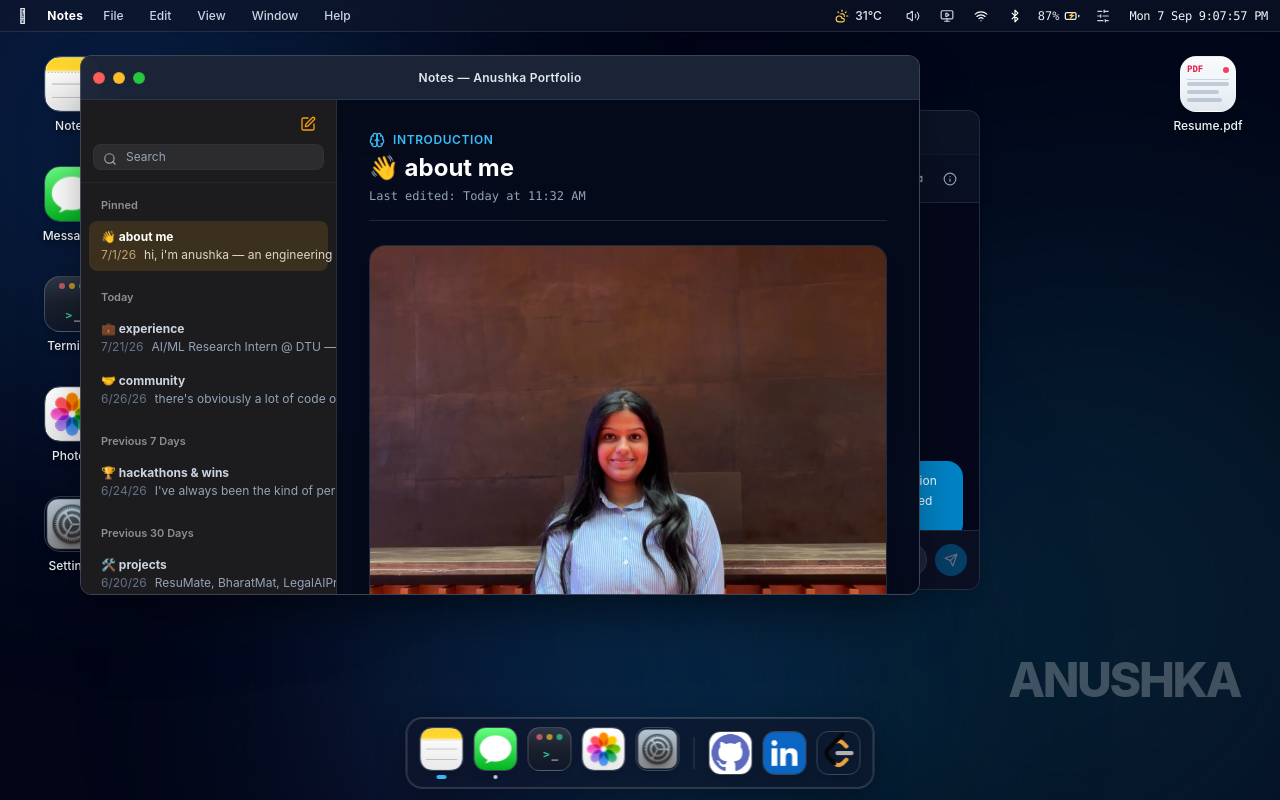
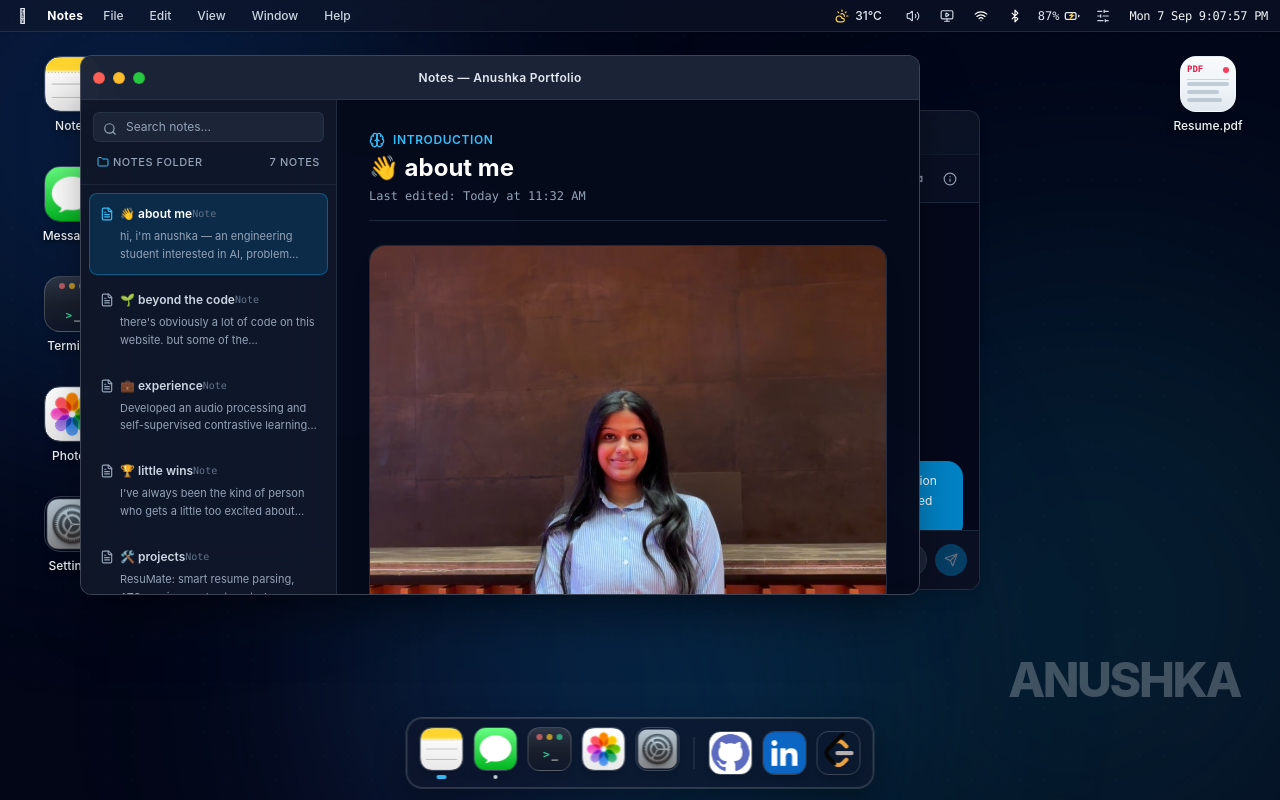
Before and after one commit to anushkaaaguptaa/anushka-portfolio, a React (Vite) app: page / in a window 1280 px wide. Built offline with nearby package versions, Linux system fonts and the light colour scheme.

Commit message:
Update Notes sidebar snippets to match real note content and auto-scroll content to top on note selection

```diff
--- a/src/components/windows/NotesWindow.tsx
+++ b/src/components/windows/NotesWindow.tsx
@@ -39,104 +39,66 @@ import {
   Camera,
   Terminal,
   Zap,
-  SquarePen,
 } from 'lucide-react';
 import { useWindowManager } from '../../context/WindowManagerContext';
-
-interface NoteItem {
-  id: NotesSectionId;
-  label: string;
-  date: string;
-  snippet: string;
-}
-
-interface NoteGroup {
-  groupName: string;
-  items: NoteItem[];
-}
-
-const NOTE_GROUPS: NoteGroup[] = [
-  {
-    groupName: 'Pinned',
-    items: [
-      {
-        id: 'about',
-        label: '👋 about me',
-        date: '7/1/26',
-        snippet: "hi, i'm anushka — an engineering student interested in AI, problem solving, and building products that people can actually use.",
-      },
-    ],
-  },
-  {
-    groupName: 'Today',
-    items: [
-      {
-        id: 'experience',
-        label: '💼 experience',
-        date: '7/21/26',
-        snippet: 'AI/ML Research Intern @ DTU — audio processing & self-supervised contrastive learning pipeline for infant cry classification.',
-      },
-      {
-        id: 'beyond-the-code',
-        label: '🤝 community',
-        date: '6/26/26',
-        snippet: "there's obviously a lot of code on this website. Karuna NGO volunteer work & personal reflections outside the screen.",
-      },
-    ],
-  },
-  {
-    groupName: 'Previous 7 Days',
-    items: [
-      {
-        id: 'achievements',
-        label: '🏆 hackathons & wins',
-        date: '6/24/26',
-        snippet: "I've always been the kind of person who gets a little too excited about learning something new — scholarships & hackathons.",
-      },
-    ],
-  },
-  {
-    groupName: 'Previous 30 Days',
-    items: [
-      {
-        id: 'projects',
-        label: '🛠️ projects',
-        date: '6/20/26',
-        snippet: 'ResuMate, BharatMat, LegalAIPro — AI-driven tools, civic engagement, and legal technology platforms.',
-      },
-      {
-        id: 'hackathons',
-        label: '👩‍💻 hackathons',
-        date: '6/15/26',
-        snippet: 'i really like the part where an idea goes from “what if...” to “wait, we actually built this.”',
-      },
-    ],
-  },
-  {
-    groupName: 'Older',
-    items: [
-      {
-        id: 'contact',
-        label: '💬 hit me up',
-        date: '6/10/26',
-        snippet: "i genuinely like talking to people — hearing perspectives i haven't considered, stress-testing ideas & grabbing coffee.",
-      },
-    ],
-  },
-];
 
 export const NotesWindow: React.FC = () => {
   const [activeSection, setActiveSection] = useState<NotesSectionId>('about');
   const [searchQuery, setSearchQuery] = useState('');
   const [copiedEmail, setCopiedEmail] = useState(false);
   const { openWindow, openPhotosFolder } = useWindowManager();
-  const contentPaneRef = useRef<HTMLDivElement>(null);
+  const contentRef = useRef<HTMLDivElement>(null);
 
   useEffect(() => {
-    if (contentPaneRef.current) {
-      contentPaneRef.current.scrollTop = 0;
+    if (contentRef.current) {
+      contentRef.current.scrollTop = 0;
     }
   }, [activeSection]);
+
+  const sidebarItems: Array<{ id: NotesSectionId; label: string; icon: string; snippet: string }> = [
+    {
+      id: 'about',
+      label: '👋 about me',
+      icon: '👋',
+      snippet: "hi, i'm anushka — an engineering student interested in AI, problem solving, and building products...",
+    },
+    {
+      id: 'beyond-the-code',
+      label: '🌱 beyond the code',
+      icon: '🌱',
+      snippet: "there's obviously a lot of code on this website. but some of the experiences...",
+    },
+    {
+      id: 'experience',
+      label: '💼 experience',
+      icon: '💼',
+      snippet: 'Developed an audio processing and self-supervised contrastive learning pipeline...',
+    },
+    {
+      id: 'achievements',
+      label: '🏆 little wins',
+      icon: '🏆',
+      snippet: "I've always been the kind of person who gets a little too excited about learning...",
+    },
+    {
+      id: 'projects',
+      label: '🛠️ projects',
+      icon: '🛠️',
+      snippet: 'ResuMate: smart resume parsing, ATS scoring, and automated internship recommendations.',
+    },
+    {
+      id: 'hackathons',
+      label: '👩‍💻 hackathons',
+      icon: '👩‍💻',
+      snippet: 'i really like the part where an idea goes from “what if...” to “wait, we actually built this.”',
+    },
+    {
+      id: 'contact',
+      label: '💬 hit me up',
+      icon: '💬',
+      snippet: "i genuinely like talking to people — hearing perspectives i haven't considered...",
+    },
+  ];
 
   const handleCopyEmail = () => {
     navigator.clipboard.writeText(CONTACT_DATA.links.email);
@@ -144,91 +106,67 @@ export const NotesWindow: React.FC = () => {
     setTimeout(() => setCopiedEmail(false), 2000);
   };
 
+  const filteredItems = sidebarItems.filter(
+    (item) =>
+      item.label.toLowerCase().includes(searchQuery.toLowerCase()) ||
+      item.snippet.toLowerCase().includes(searchQuery.toLowerCase())
+  );
+
   return (
     <WindowFrame id="notes" headerTitle="Notes — Anushka Portfolio">
       <div className="flex h-full w-full overflow-hidden text-sm">
-        {/* Left Sidebar (macOS Notes Sidebar Style) */}
-        <div className="w-64 border-r border-[#2d2d2d] bg-[#1c1c1e] flex flex-col shrink-0 select-none">
-          {/* Top Bar with Compose Icon & Search */}
-          <div className="p-3 border-b border-[#2d2d2d]/60 space-y-2">
-            <div className="flex items-center justify-end px-1">
-              <button
-                title="New Note"
-                className="text-amber-500 hover:text-amber-400 transition-colors p-1 rounded-md hover:bg-[#2c2c2e]"
-              >
-                <SquarePen className="h-4 w-4" />
-              </button>
-            </div>
+        {/* Left Sidebar (Notes Folder View) */}
+        <div className="w-64 border-r border-slate-700/50 bg-slate-900/80 flex flex-col backdrop-blur-xl shrink-0">
+          <div className="p-3 border-b border-slate-700/40">
             <div className="relative">
-              <Search className="absolute left-2.5 top-2 h-3.5 w-3.5 text-slate-400" />
+              <Search className="absolute left-2.5 top-2.5 h-3.5 w-3.5 text-slate-400" />
               <input
                 type="text"
-                placeholder="Search"
+                placeholder="Search notes..."
                 value={searchQuery}
                 onChange={(e) => setSearchQuery(e.target.value)}
-                className="w-full rounded-lg bg-[#2c2c2e] pl-8 pr-3 py-1 text-xs text-slate-200 placeholder-slate-400 focus:outline-none focus:ring-1 focus:ring-amber-500/50 border border-slate-700/30"
+                className="w-full rounded-md bg-slate-800/90 pl-8 pr-3 py-1.5 text-xs text-slate-200 placeholder-slate-400 focus:outline-none focus:ring-1 focus:ring-sky-500/50 border border-slate-700/50"
               />
+            </div>
+            <div className="mt-2.5 flex items-center justify-between px-1 text-[11px] font-medium text-slate-400 uppercase tracking-wider">
+              <span className="flex items-center gap-1">
+                <Folder className="h-3 w-3 text-sky-400" /> Notes Folder
+              </span>
+              <span>{sidebarItems.length} Notes</span>
             </div>
           </div>
 
-          {/* Grouped Notes List */}
-          <div className="flex-1 overflow-y-auto px-2 py-1 space-y-2 scrollbar-thin">
-            {NOTE_GROUPS.map((group) => {
-              const matchingItems = group.items.filter(
-                (item) =>
-                  item.label.toLowerCase().includes(searchQuery.toLowerCase()) ||
-                  item.snippet.toLowerCase().includes(searchQuery.toLowerCase())
-              );
-
-              if (matchingItems.length === 0) return null;
-
+          <div className="flex-1 overflow-y-auto p-2 space-y-1 scrollbar-thin">
+            {filteredItems.map((item) => {
+              const isSelected = activeSection === item.id;
               return (
-                <div key={group.groupName} className="space-y-0.5">
-                  <div className="px-3 pt-2 pb-1 text-[11px] font-semibold text-[#8e8e93]">
-                    {group.groupName}
+                <button
+                  key={item.id}
+                  onClick={() => setActiveSection(item.id)}
+                  className={`w-full text-left p-2.5 rounded-lg transition-all flex flex-col gap-1 border ${
+                    isSelected
+                      ? 'bg-sky-600/20 border-sky-500/40 text-white shadow-sm'
+                      : 'hover:bg-slate-800/60 border-transparent text-slate-300'
+                  }`}
+                >
+                  <div className="flex items-center justify-between">
+                    <span className="font-semibold text-xs flex items-center gap-1.5">
+                      <FileText className={`h-3.5 w-3.5 ${isSelected ? 'text-sky-400' : 'text-slate-400'}`} />
+                      {item.label}
+                    </span>
+                    <span className="text-[10px] text-slate-500 font-mono">Note</span>
                   </div>
-                  {matchingItems.map((item) => {
-                    const isSelected = activeSection === item.id;
-                    return (
-                      <button
-                        key={item.id}
-                        onClick={() => setActiveSection(item.id)}
-                        className={`w-full text-left px-3 py-2 rounded-lg transition-colors flex flex-col gap-0.5 ${
-                          isSelected
-                            ? 'bg-[#3a301d] text-white shadow-sm'
-                            : 'hover:bg-[#2c2c2e]/70 text-slate-300'
-                        }`}
-                      >
-                        <div className="font-bold text-xs truncate">
-                          {item.label}
-                        </div>
-                        <div className="text-xs truncate flex items-center">
-                          <span
-                            className={`font-normal mr-2 shrink-0 ${
-                              isSelected ? 'text-[#c0a66d]' : 'text-slate-500'
-                            }`}
-                          >
-                            {item.date}
-                          </span>
-                          <span
-                            className={`font-normal truncate ${
-                              isSelected ? 'text-[#ded6c5]' : 'text-slate-400'
-                            }`}
-                          >
-                            {item.snippet}
-                          </span>
-                        </div>
-                      </button>
-                    );
-                  })}
-                </div>
+                  <p className="text-[11px] text-slate-400 line-clamp-2 leading-relaxed pl-5">
+                    {item.snippet}
+                  </p>
+                </button>
               );
             })}
           </div>
         </div>
 
         {/* Right Main Content Pane */}
-        <div ref={contentPaneRef} className="flex-1 overflow-y-auto bg-slate-950/70 p-6 md:p-8 scrollbar-thin">
+        <div ref={contentRef} className="flex-1 overflow-y-auto bg-slate-950/70 p-6 md:p-8 scrollbar-thin">
           {/* SECTION 1: ABOUT ME */}
           {activeSection === 'about' && (
             <div className="max-w-2xl space-y-6">
```
Also changed, not shown: 1 other file (tests, documents, lock files or other folders).
